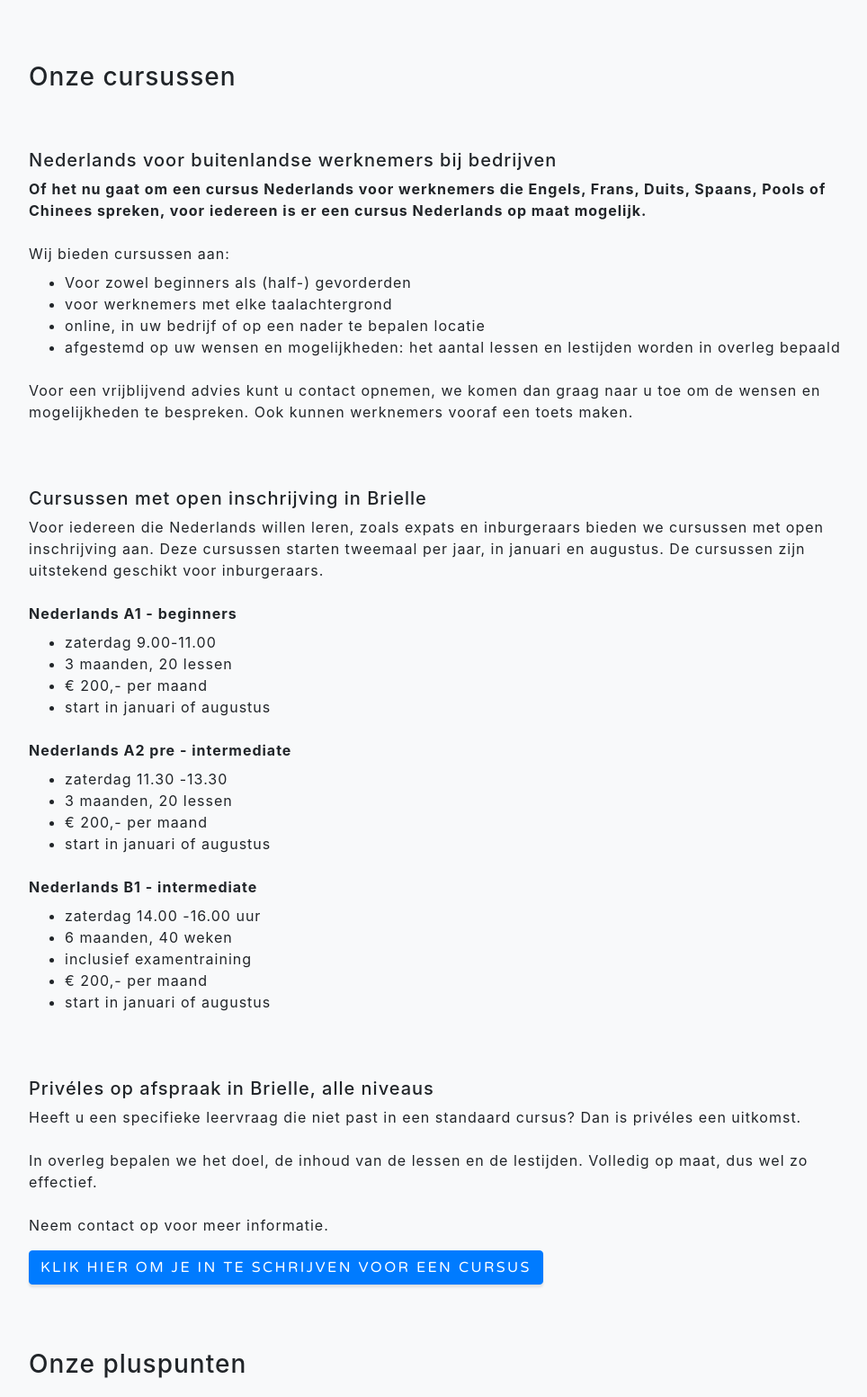
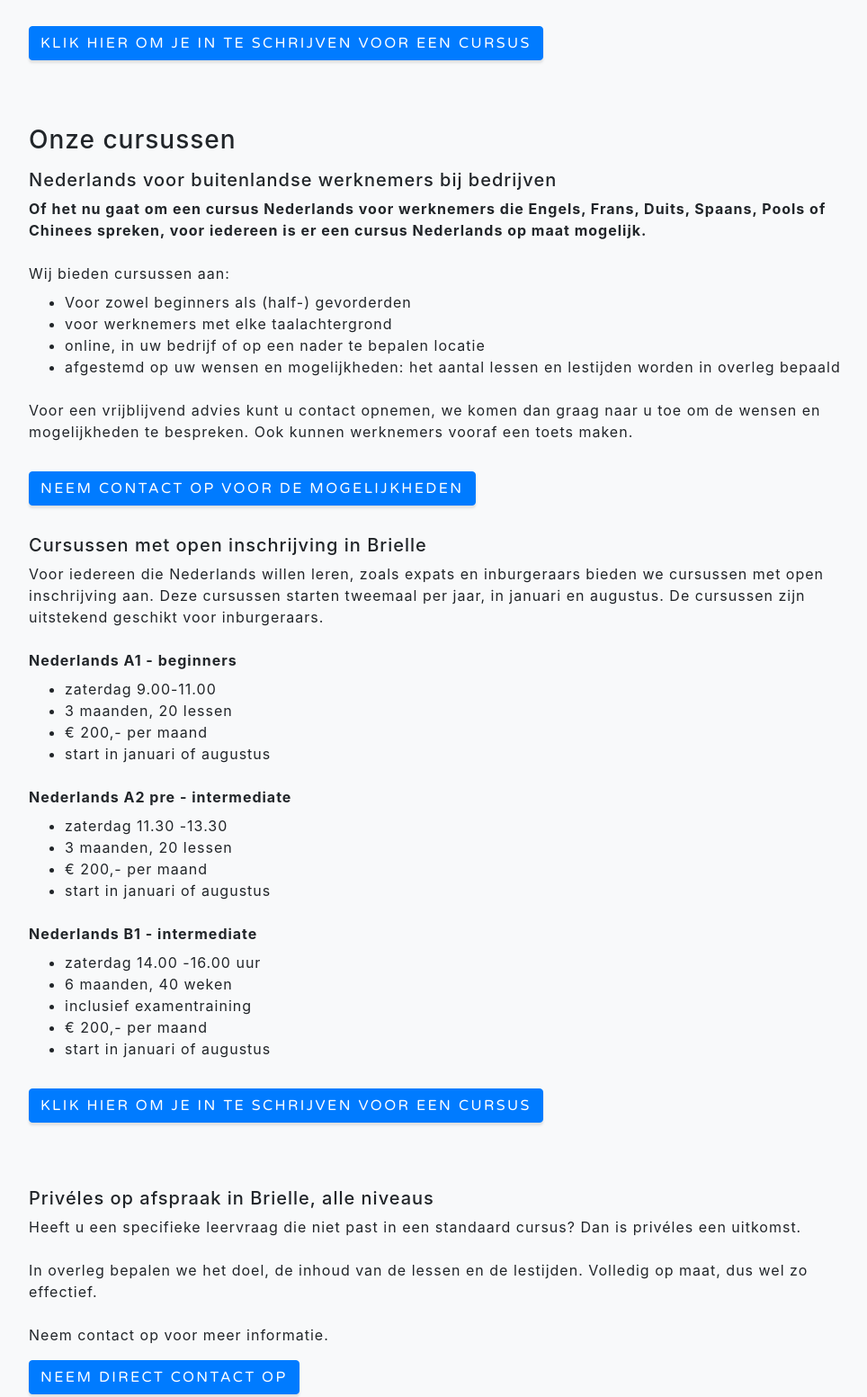
Before and after one commit to kaspermeilgaard/taalcentrum-europoort, a website with bundled scripts: page index.html in a window 1280 px wide. Shown: the part 1413-2966 px from the top of the page at 90% size, without its empty margins (148-1112 px from the left). Built offline with nearby package versions, Linux system fonts and the light colour scheme.

Commit message:
updating some info

```diff
--- a/index.html
+++ b/index.html
@@ -102,10 +102,15 @@
               expats bieden we cursussen met open inschrijving aan. Deze
               cursussen starten twee keer per jaar.
             </p>
-
+            <a
+              href="https://goo.gl/forms/ihv2qhzOVXhG3W732"
+              target="_blank"
+              class="btn btn-primary js-scroll-trigger my-2 mb-4"
+              >Klik hier om je in te schrijven voor een cursus</a
+            >
             <h3 class="mb-3 pt-5">Onze cursussen</h3>
 
-            <h5 class="mb-2 pt-5">
+            <h5 class="mb-2">
               Nederlands voor buitenlandse werknemers bij bedrijven
             </h5>
             <p class="mb-2">
@@ -131,8 +136,14 @@
               graag naar u toe om de wensen en mogelijkheden te bespreken. Ook
               kunnen werknemers vooraf een toets maken.
             </p>
+            <a
+              href="https://goo.gl/forms/bNX0yzfemMPKaiHl1"
+              target="_blank"
+              class="btn btn-primary js-scroll-trigger my-2"
+              >Neem contact op voor de mogelijkheden</a
+            >
 
-            <h5 class="mb-2 pt-5">
+            <h5 class="mb-2 pt-4">
               Cursussen met open inschrijving in Brielle
             </h5>
             <p class="mb-4">
@@ -169,6 +180,12 @@
               <li>€ 200,- per maand</li>
               <li>start in januari of augustus</li>
             </ul>
+            <a
+              href="https://goo.gl/forms/ihv2qhzOVXhG3W732"
+              target="_blank"
+              class="btn btn-primary js-scroll-trigger my-2 mb-4"
+              >Klik hier om je in te schrijven voor een cursus</a
+            >
             <h5 class="mb-2 pt-5">
               Privéles op afspraak in Brielle, alle niveaus
             </h5>
@@ -180,10 +197,10 @@
               Neem contact op voor meer informatie.
             </p>
             <a
-              href="https://goo.gl/forms/ihv2qhzOVXhG3W732"
+              href="https://goo.gl/forms/bNX0yzfemMPKaiHl1"
               target="_blank"
-              class="btn btn-primary js-scroll-trigger my-2 mb-4"
-              >Klik hier om je in te schrijven voor een cursus</a
+              class="btn btn-primary js-scroll-trigger my-2"
+              >Neem direct contact op</a
             >
 
             <h3 class="mb-3 pt-5">Onze pluspunten</h3>
```
